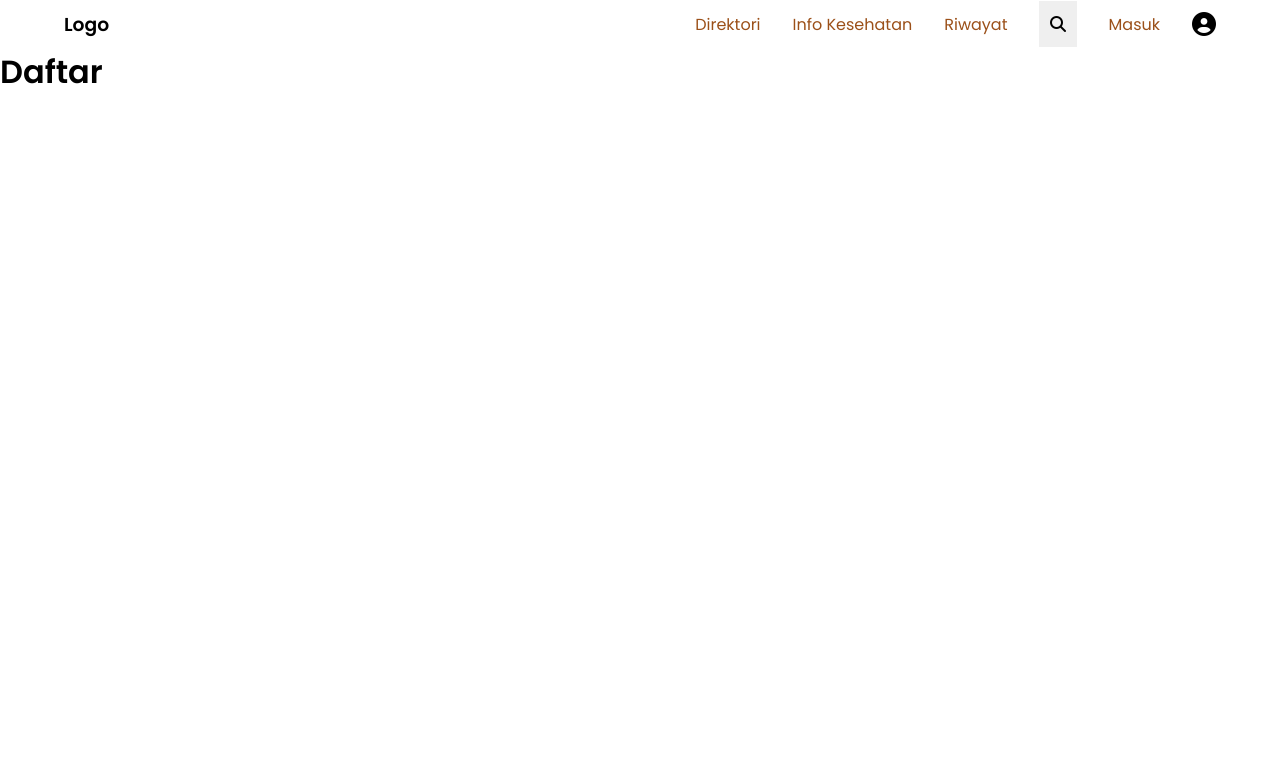
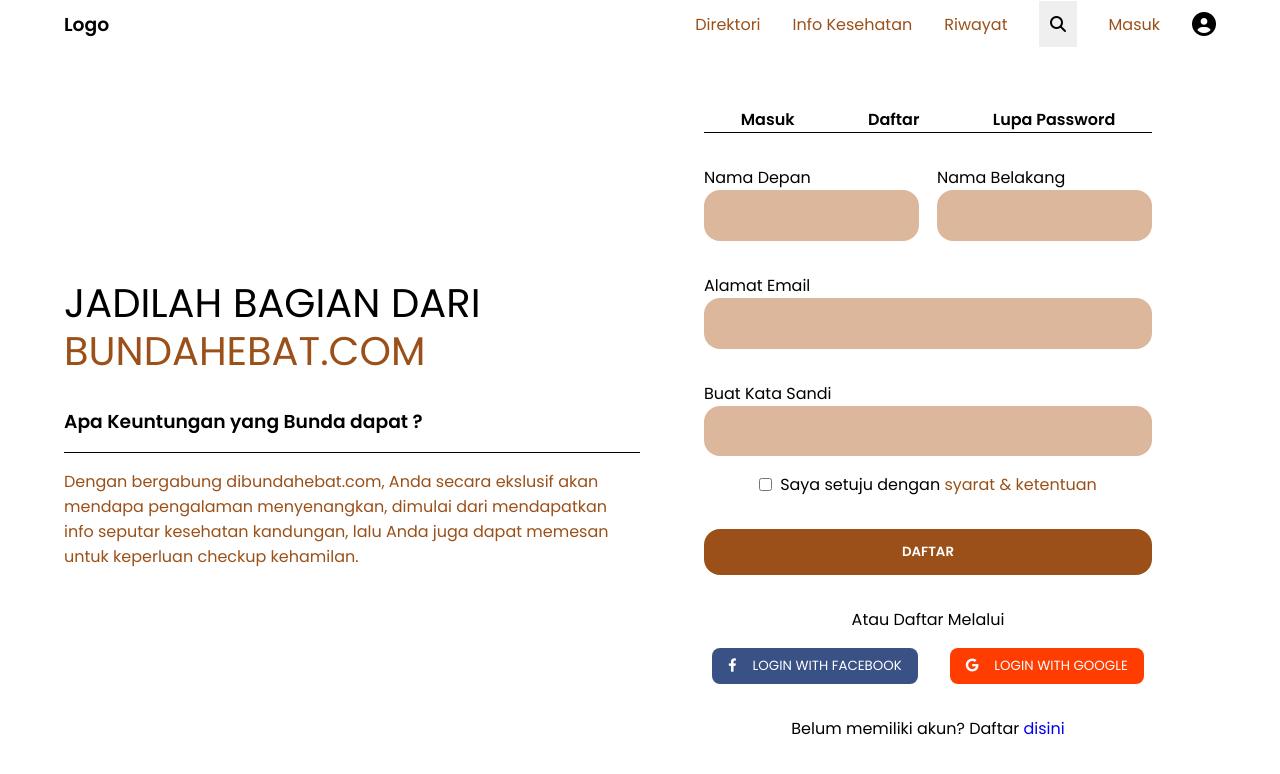
Before and after one commit to nuzulh/bundahebat, a JavaScript app: page /daftar in a window 1280 px wide. Shown: the top 774 px of the page. Built offline with nearby package versions, Linux system fonts and the light colour scheme; the HTML template or start-up script is replaced by a standard one.

Commit message:
sign page

```diff
--- a/src/App.js
+++ b/src/App.js
@@ -15,7 +15,7 @@
         <Route path='/riwayat' element={<Riwayat />} />
         <Route path='/daftar' element={<Daftar />} />
         <Route path='/masuk' element={<Masuk />} />
-        <Route path='/resetpassword' element={<LupaPassword />} />
+        <Route path='/reset-password' element={<LupaPassword />} />
       </Routes>
     </Router>
   );
--- /dev/null
+++ b/src/components/SignDecoration.js
@@ -0,0 +1,12 @@
+function SignDecoration() {
+    return (
+        <div className='sign-decoration'>
+            <h1>JADILAH BAGIAN DARI</h1>
+            <h1>BUNDAHEBAT.COM</h1>
+            <h3>Apa Keuntungan yang Bunda dapat ?</h3>
+            <p>Dengan bergabung dibundahebat.com, Anda secara ekslusif akan mendapa pengalaman menyenangkan, dimulai dari mendapatkan info seputar kesehatan kandungan, lalu Anda juga dapat memesan untuk keperluan checkup kehamilan.</p>
+        </div>
+    );
+}
+
+export default SignDecoration;
--- /dev/null
+++ b/src/css/Sign.css
@@ -0,0 +1,114 @@
+.sign {
+    display: flex;
+    height: 94vh;
+    width: 100%;
+    padding: 0 4rem;
+}
+.sign-decoration {
+    width: 50%;
+    display: flex;
+    flex-direction: column;
+    justify-content: center;
+}
+.sign-decoration h1 {
+    font-size: 2.5rem;
+    font-weight: normal;
+    line-height: 1.2;
+}
+.sign-decoration h1:nth-child(2) {
+    color: #9B5019;
+    margin-bottom: 2rem;
+}
+.sign-decoration h3 {
+    border-bottom: 1px solid black;
+    padding-bottom: 1rem;
+    margin-bottom: 1rem;
+}
+.sign-decoration p {
+    color: #9B5019;
+}
+.sign-box {
+    width: 50%;
+    display: flex;
+    flex-direction: column;
+    justify-content: center;
+    padding: 0 4rem;
+}
+.sign-menu {
+    display: flex;
+    justify-content: space-around;
+    border-bottom: 1px solid black;
+}
+.sign-menu a {
+    font-weight: bold;
+    color: black;
+}
+.sign-box form {
+    display: flex;
+    flex-direction: column;
+}
+.sign-box form label {
+    margin-top: 2rem;
+}
+.sign-box form input {
+    background-color: #DCB79C;
+    padding: 0.8rem;
+    border-radius: 1rem;
+    font-size: 1rem;
+}
+.sign-box form button {
+    background-color: #9B5019;
+    padding: 0.8rem;
+    border-radius: 1rem;
+    margin-top: 2rem;
+    color: white;
+    font-weight: bold;
+    cursor: pointer;
+    transition: 0.3s;
+}
+.sign-box form button:hover {
+    background-color: #9b4202;
+}
+.sign-box p {
+    margin-top: 2rem;
+    text-align: center;
+}
+.sign-box .metode-lain {
+    display: flex;
+    align-items: center;
+    justify-content: center;
+    gap: 2rem;
+}
+.sign-box .metode-lain button {
+    background-color: #395185;
+    margin-top: 1rem;
+    padding: 0.5rem 1rem;
+    border-radius: 0.5rem;
+    color: white;
+    display: flex;
+    gap: 1rem;
+    align-items: center;
+    cursor: pointer;
+}
+.sign-box .metode-lain button:nth-child(2) {
+    background-color: #FF3D00;
+}
+.row {
+    display: flex;
+    justify-content: space-between;
+}
+.col {
+    width: 48%;
+    display: flex;
+    flex-direction: column;
+}
+.syarat-setuju {
+    margin-top: 1rem;
+    display: flex;
+    align-items: center;
+    justify-content: center;
+    gap: 0.5rem;
+}
+.syarat-setuju span a {
+    color: #9B5019;
+}
--- a/src/pages/Daftar.js
+++ b/src/pages/Daftar.js
@@ -1,8 +1,49 @@
+import SignDecoration from "../components/SignDecoration";
+import { NavLink } from "react-router-dom";
+import '../css/Sign.css';
+
 function Daftar() {
+    const daftar = (e) => {
+        e.preventDefault();
+    };
     return (
-        <>
-            <h1>Daftar</h1>
-        </>
+        <div className='sign'>
+            <SignDecoration />
+            <div className='sign-box'>
+                <div className='sign-menu'>
+                    <NavLink to='/masuk'>Masuk</NavLink>
+                    <NavLink to='/daftar'>Daftar</NavLink>
+                    <NavLink to='/reset-password'>Lupa Password</NavLink>
+                </div>
+                <form onSubmit={daftar}>
+                    <div className='row'>
+                        <div className='col'>
+                            <label htmlFor='nama-depan'>Nama Depan</label>
+                            <input type='text' name='nama-depan' required />
+                        </div>
+                        <div className='col'>
+                            <label htmlFor='nama-belakang'>Nama Belakang</label>
+                            <input type='text' name='nama-belakang' required />
+                        </div>
+                    </div>
+                    <label htmlFor='email'>Alamat Email</label>
+                    <input type='email' name='email' required />
+                    <label htmlFor='password'>Buat Kata Sandi</label>
+                    <input type='password' name='password' required />
+                    <div className='syarat-setuju'>
+                        <input type='checkbox' name='setuju' required />
+                        <span>Saya setuju dengan <a href="#">syarat & ketentuan</a></span>
+                    </div>
+                    <button>DAFTAR</button>
+                </form>
+                <p>Atau Daftar Melalui</p>
+                <div className='metode-lain'>
+                    <button><i className="fa-brands fa-facebook-f"></i>LOGIN WITH FACEBOOK</button>
+                    <button><i class="fa-brands fa-google"></i>LOGIN WITH GOOGLE</button>
+                </div>
+                <p>Belum memiliki akun? Daftar <NavLink to='/daftar'>disini</NavLink></p>
+            </div>
+        </div>
     );
 }
 
--- a/src/pages/LupaPassword.js
+++ b/src/pages/LupaPassword.js
@@ -1,8 +1,28 @@
+import SignDecoration from "../components/SignDecoration";
+import { NavLink } from "react-router-dom";
+import '../css/Sign.css';
+
 function LupaPassword() {
+    const reset = (e) => {
+        e.preventDefault();
+    };
     return (
-        <>
-            <h1>LupaPassword</h1>
-        </>
+        <div className='sign'>
+            <SignDecoration />
+            <div className='sign-box'>
+                <div className='sign-menu'>
+                    <NavLink to='/masuk'>Masuk</NavLink>
+                    <NavLink to='/daftar'>Daftar</NavLink>
+                    <NavLink to='/reset-password'>Lupa Password</NavLink>
+                </div>
+                <form onSubmit={reset}>
+                    <p>Masukan alamat email Anda dibawah ini Anda akan menerima tautan untuk mengubah kata sandi Anda.</p>
+                    <label htmlFor='email'>Alamat Email</label>
+                    <input type='email' name='email' required />
+                    <button>SEND</button>
+                </form>
+            </div>
+        </div>
     );
 }
 
--- a/src/pages/Masuk.js
+++ b/src/pages/Masuk.js
@@ -1,8 +1,35 @@
+import SignDecoration from "../components/SignDecoration";
+import { NavLink } from "react-router-dom";
+import '../css/Sign.css';
+
 function Masuk() {
+    const masuk = (e) => {
+        e.preventDefault();
+    };
     return (
-        <>
-            <h1>Masuk</h1>
-        </>
+        <div className='sign'>
+            <SignDecoration />
+            <div className='sign-box'>
+                <div className='sign-menu'>
+                    <NavLink to='/masuk'>Masuk</NavLink>
+                    <NavLink to='/daftar'>Daftar</NavLink>
+                    <NavLink to='/reset-password'>Lupa Password</NavLink>
+                </div>
+                <form onSubmit={masuk}>
+                    <label htmlFor='email'>Alamat Email</label>
+                    <input type='email' name='email' required />
+                    <label htmlFor='password'>Kata Sandi</label>
+                    <input type='password' name='password' required />
+                    <button>LOGIN</button>
+                </form>
+                <p>Atau Daftar Melalui</p>
+                <div className='metode-lain'>
+                    <button><i className="fa-brands fa-facebook-f"></i>LOGIN WITH FACEBOOK</button>
+                    <button><i class="fa-brands fa-google"></i>LOGIN WITH GOOGLE</button>
+                </div>
+                <p>Belum memiliki akun? Daftar <NavLink to='/daftar'>disini</NavLink></p>
+            </div>
+        </div>
     );
 }
 
```
